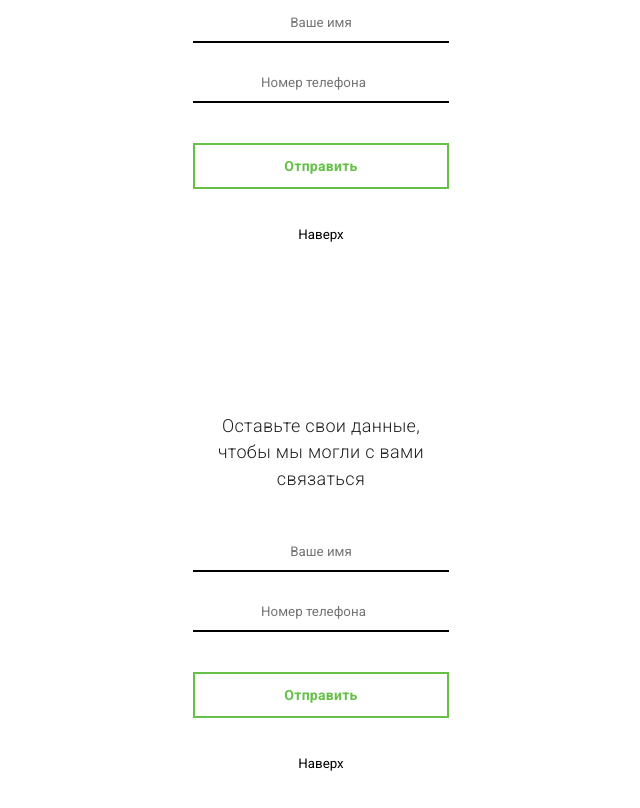
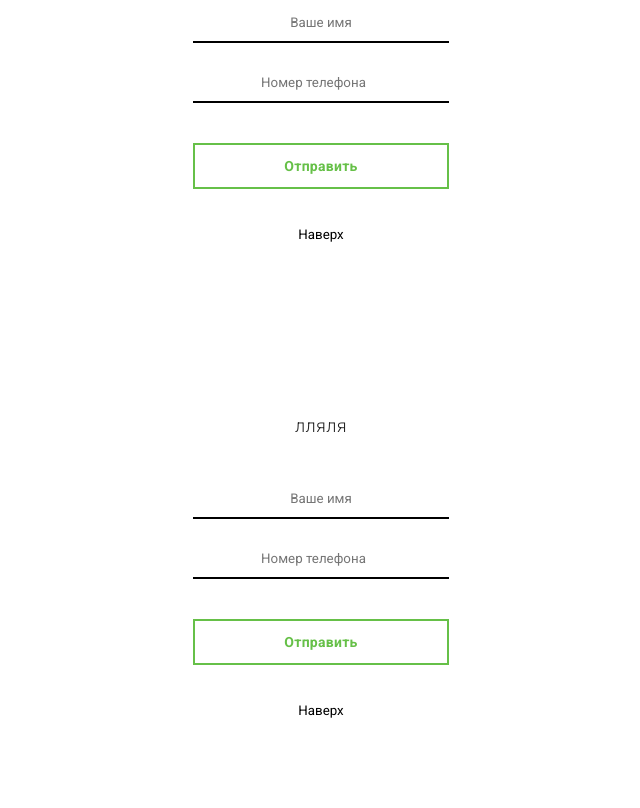
Before and after one commit to datfarr/git-study, a plain HTML site: page index.html in a window 1280 px wide. Shown: the part 1874-2682 px from the top of the page, without its empty margins (319-959 px from the left). Drawn offline with Linux system fonts and the light colour scheme.

Commit message:
Dinara's commit, text is changed.

```diff
--- a/index.html
+++ b/index.html
@@ -87,7 +87,7 @@
 
     <section class="form-feedback">
         <form action="post">
-            <h2 class="form-title">Оставьте свои данные, чтобы мы могли с вами связаться</h2>
+            <h2 class="form-title">лляля</h2>
             <input class="feedback-input" type="text" placeholder="Ваше имя">
             <input class="feedback-input" type="number" placeholder="Номер телефона">
             <button class="feedback-btn">Отправить</button>
```
